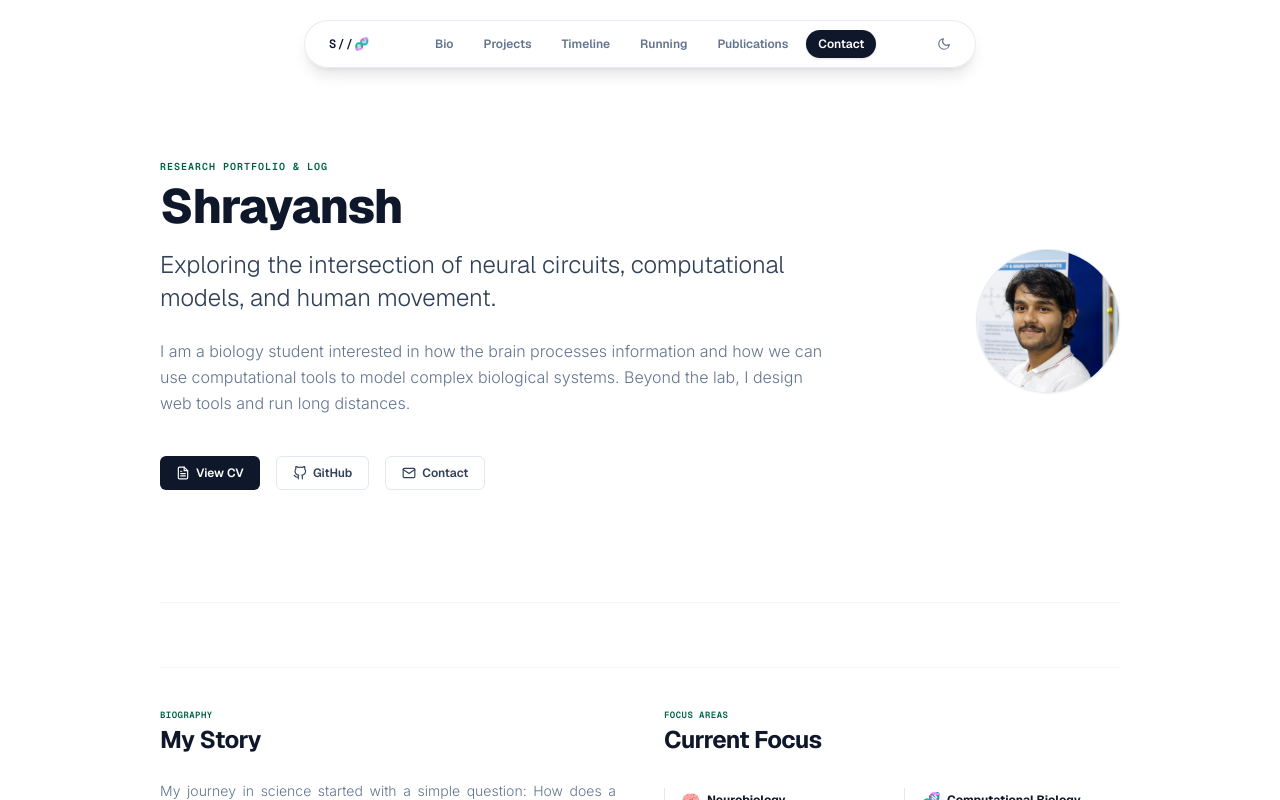
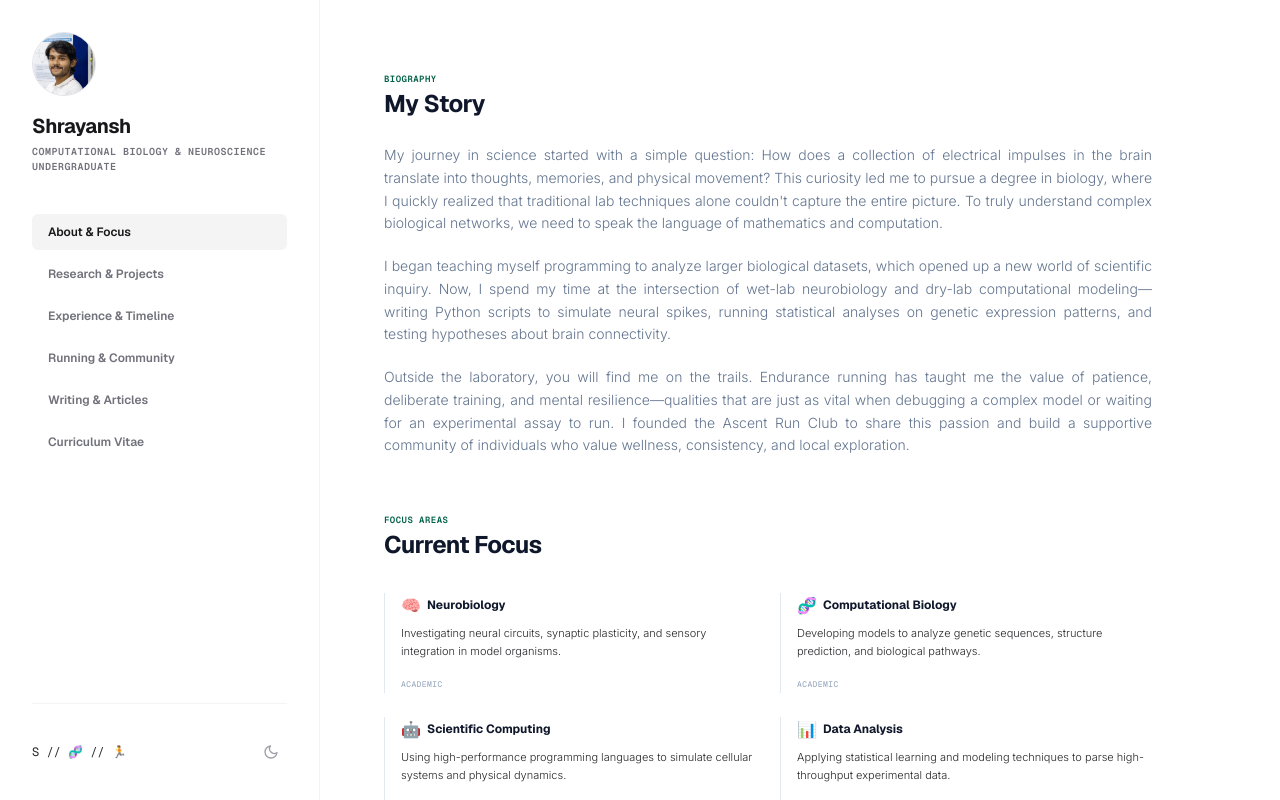
Before and after one commit to tshrayansh/tiwarishrayansh.github.io, a React (Vite) app: page / in a window 1280 px wide. Shown: the top 800 px of the page. Built offline with nearby package versions, Linux system fonts and the light colour scheme.

Commit message:
Implement highly organized minimal tabbed dashboard layout, remove clutter and overlays

```diff
--- a/src/App.tsx
+++ b/src/App.tsx
@@ -1,7 +1,5 @@
-import React from 'react';
-import { ThemeProvider } from './components/ThemeContext';
-import { Navbar } from './components/Navbar';
-import { Hero } from './components/Hero';
+import React, { useState } from 'react';
+import { ThemeProvider, useTheme } from './components/ThemeContext';
 import { About } from './components/About';
 import { Interests } from './components/Interests';
 import { Projects } from './components/Projects';
@@ -13,82 +11,158 @@ import { Running } from './components/Running';
 import { Writing } from './components/Writing';
 import { Resume } from './components/Resume';
 import { Contact } from './components/Contact';
-import { Footer } from './components/Footer';
+import { FiSun, FiMoon } from 'react-icons/fi';
+import aboutData from './content/about.json';
+
+const AppContent: React.FC = () => {
+  const { theme, toggleTheme } = useTheme();
+  const [activeTab, setActiveTab] = useState('about');
+
+  const tabs = [
+    { id: 'about', label: 'About & Focus' },
+    { id: 'research', label: 'Research & Projects' },
+    { id: 'experience', label: 'Experience & Timeline' },
+    { id: 'running', label: 'Running & Community' },
+    { id: 'writing', label: 'Writing & Articles' },
+    { id: 'resume', label: 'Curriculum Vitae' }
+  ];
+
+  const renderActiveContent = () => {
+    switch (activeTab) {
+      case 'about':
+        return (
+          <div className="space-y-12 animate-fade-in">
+            <About />
+            <Interests />
+            <Contact />
+          </div>
+        );
+      case 'research':
+        return (
+          <div className="space-y-12 animate-fade-in">
+            <Projects />
+            <Publications />
+            <Skills />
+          </div>
+        );
+      case 'experience':
+        return (
+          <div className="space-y-12 animate-fade-in">
+            <Experience />
+            <Timeline />
+          </div>
+        );
+      case 'running':
+        return (
+          <div className="space-y-12 animate-fade-in">
+            <Running />
+          </div>
+        );
+      case 'writing':
+        return (
+          <div className="space-y-12 animate-fade-in">
+            <Writing />
+          </div>
+        );
+      case 'resume':
+        return (
+          <div className="space-y-12 animate-fade-in">
+            <Resume />
+          </div>
+        );
+      default:
+        return null;
+    }
+  };
+
+  return (
+    <div className="min-h-screen bg-white text-zinc-800 dark:bg-black dark:text-zinc-400 transition-colors duration-200 flex flex-col md:flex-row max-w-7xl mx-auto">
+
+      {/* Sticky Left Sidebar */}
+      <aside className="w-full md:w-80 md:h-screen md:sticky md:top-0 border-b md:border-b-0 md:border-r border-zinc-100 dark:border-zinc-900 p-8 flex flex-col justify-between bg-white dark:bg-black z-30">
+        <div className="space-y-10">
+
+          {/* Profile & Name block */}
+          <div className="space-y-4 text-left">
+            <div className="w-16 h-16 rounded-full overflow-hidden border border-zinc-200 dark:border-zinc-800 bg-zinc-50 dark:bg-zinc-900 flex items-center justify-center">
+              <img
+                src="./profile.jpeg"
+                alt={aboutData.name}
+                className="w-full h-full object-cover"
+                onError={(e) => {
+                  e.currentTarget.style.display = 'none';
+                  const parent = e.currentTarget.parentElement;
+                  if (parent) {
+                    const fallback = parent.querySelector('.svg-fallback');
+                    if (fallback) fallback.classList.remove('hidden');
+                  }
+                }}
+              />
+              <div className="svg-fallback hidden absolute inset-0 flex items-center justify-center text-zinc-400">
+                <span className="font-mono text-xs font-bold">🧬</span>
+              </div>
+            </div>
+
+            <div className="space-y-1">
+              <h1 className="font-geist text-xl font-bold tracking-tight text-zinc-900 dark:text-zinc-50">
+                {aboutData.name}
+              </h1>
+              <p className="font-mono text-[10px] text-zinc-500 tracking-wider uppercase font-semibold">
+                {aboutData.title}
+              </p>
+            </div>
+          </div>
+
+          {/* Navigation Tabs */}
+          <nav className="flex flex-col gap-1.5 text-left">
+            {tabs.map((tab) => (
+              <button
+                key={tab.id}
+                onClick={() => {
+                  setActiveTab(tab.id);
+                  window.scrollTo({ top: 0, behavior: 'smooth' });
+                }}
+                className={`font-geist text-xs font-semibold px-4 py-2.5 rounded-md transition-all cursor-pointer text-left w-full ${
+                  activeTab === tab.id
+                    ? 'bg-zinc-100 text-zinc-900 dark:bg-zinc-900 dark:text-zinc-50'
+                    : 'text-zinc-500 hover:text-zinc-900 dark:hover:text-zinc-200'
+                }`}
+              >
+                {tab.label}
+              </button>
+            ))}
+          </nav>
+
+        </div>
+
+        {/* Sidebar Footer Controls */}
+        <div className="flex items-center justify-between pt-8 border-t border-zinc-100 dark:border-zinc-900/60 text-xs font-mono text-zinc-450 dark:text-zinc-650">
+          <span>S // 🧬 // 🏃</span>
+
+          <button
+            onClick={toggleTheme}
+            className="rounded-full p-2 text-zinc-400 hover:bg-zinc-100 dark:text-zinc-500 dark:hover:bg-zinc-900 hover:text-zinc-900 dark:hover:text-zinc-300 transition-colors cursor-pointer"
+            aria-label="Toggle Theme"
+          >
+            {theme === 'light' ? <FiMoon className="h-4 w-4" /> : <FiSun className="h-4 w-4" />}
+          </button>
+        </div>
+
+      </aside>
+
+      {/* Main Dynamic Panel on the Right */}
+      <section className="flex-1 p-8 md:p-12 lg:p-16 max-w-4xl">
+        {renderActiveContent()}
+      </section>
+
+    </div>
+  );
+};
 
 const App: React.FC = () => {
   return (
     <ThemeProvider>
-      <div className="min-h-screen transition-colors duration-200">
-
-        {/* Sticky floating Navbar */}
-        <Navbar />
-
-        {/* Main Content Layout Container */}
-        <main className="mx-auto max-w-5xl px-6 md:px-8 space-y-16 py-10">
-
-          {/* Hero Section */}
-          <Hero />
-
-          {/* About & Interests Column-Group */}
-          <section id="about" className="grid grid-cols-1 lg:grid-cols-12 gap-12 pt-8 border-t border-slate-100 dark:border-zinc-900/60">
-            <div className="lg:col-span-6">
-              <About />
-            </div>
-            <div id="interests" className="lg:col-span-6">
-              <Interests />
-            </div>
-          </section>
-
-          {/* Research & Projects Section */}
-          <section id="projects" className="pt-8 border-t border-slate-100 dark:border-zinc-900/60">
-            <Projects />
-          </section>
-
-          {/* Experience & Timeline Column-Group */}
-          <section id="experience" className="grid grid-cols-1 lg:grid-cols-12 gap-12 pt-8 border-t border-slate-100 dark:border-zinc-900/60">
-            <div className="lg:col-span-6">
-              <Experience />
-            </div>
-            <div id="timeline" className="lg:col-span-6">
-              <Timeline />
-            </div>
-          </section>
-
-          {/* Skills Section */}
-          <section id="skills" className="pt-8 border-t border-slate-100 dark:border-zinc-900/60">
-            <Skills />
-          </section>
-
-          {/* Printable Resume & Publications Column-Group */}
-          <section id="publications" className="grid grid-cols-1 lg:grid-cols-12 gap-12 pt-8 border-t border-slate-100 dark:border-zinc-900/60">
-            <div id="resume" className="lg:col-span-5">
-              <Resume />
-            </div>
-            <div className="lg:col-span-7">
-              <Publications />
-            </div>
-          </section>
-
-          {/* Running Dashboard Section */}
-          <section id="running" className="pt-8 border-t border-slate-100 dark:border-zinc-900/60">
-            <Running />
-          </section>
-
-          {/* Writing Section */}
-          <section id="writing" className="pt-8 border-t border-slate-100 dark:border-zinc-900/60">
-            <Writing />
-          </section>
-
-          {/* Contact Section */}
-          <section id="contact" className="pt-8 border-t border-slate-100 dark:border-zinc-900/60">
-            <Contact />
-          </section>
-
-        </main>
-
-        {/* Global Minimalist Footer */}
-        <Footer />
-      </div>
+      <AppContent />
     </ThemeProvider>
   );
 };
```
